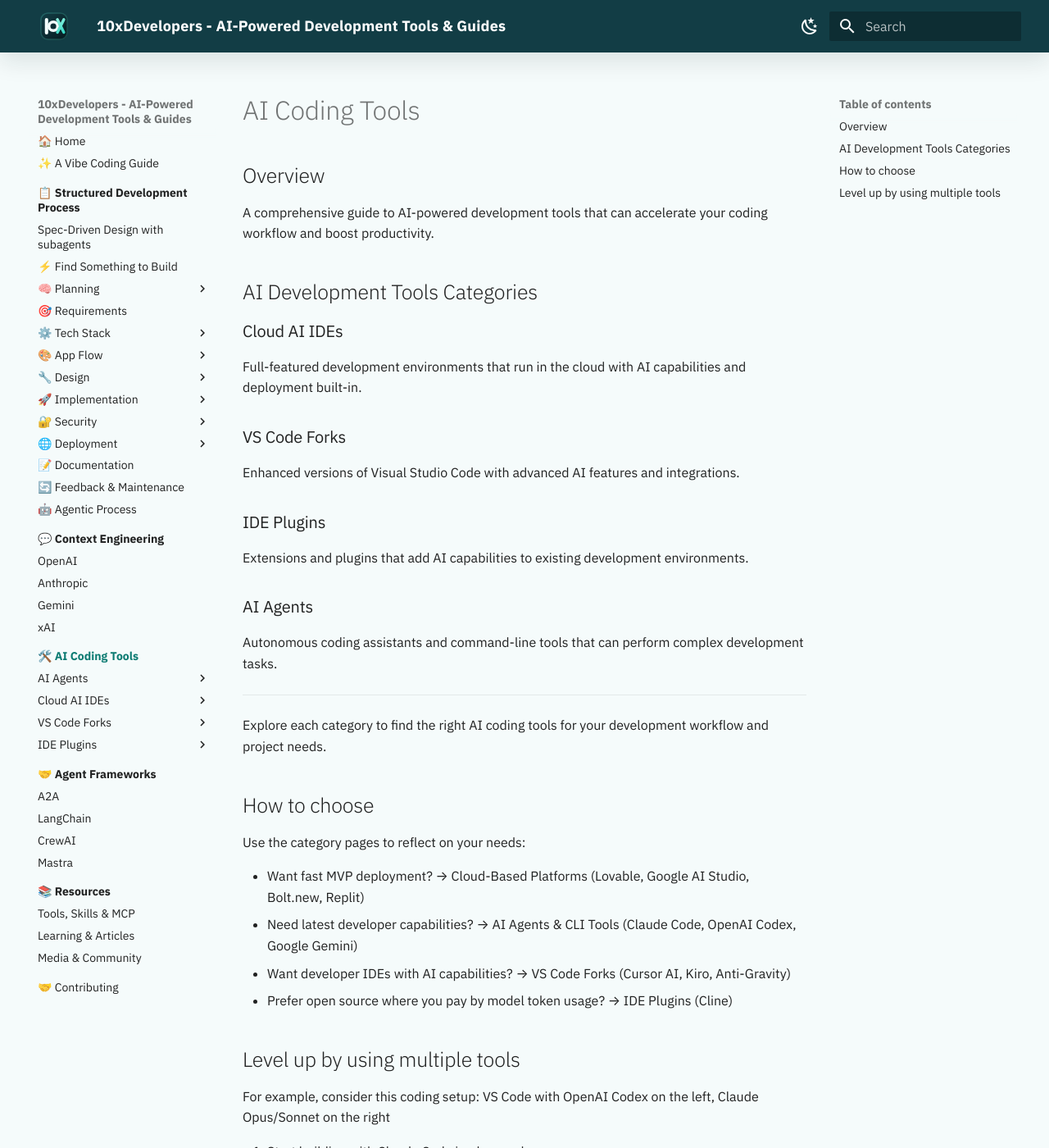
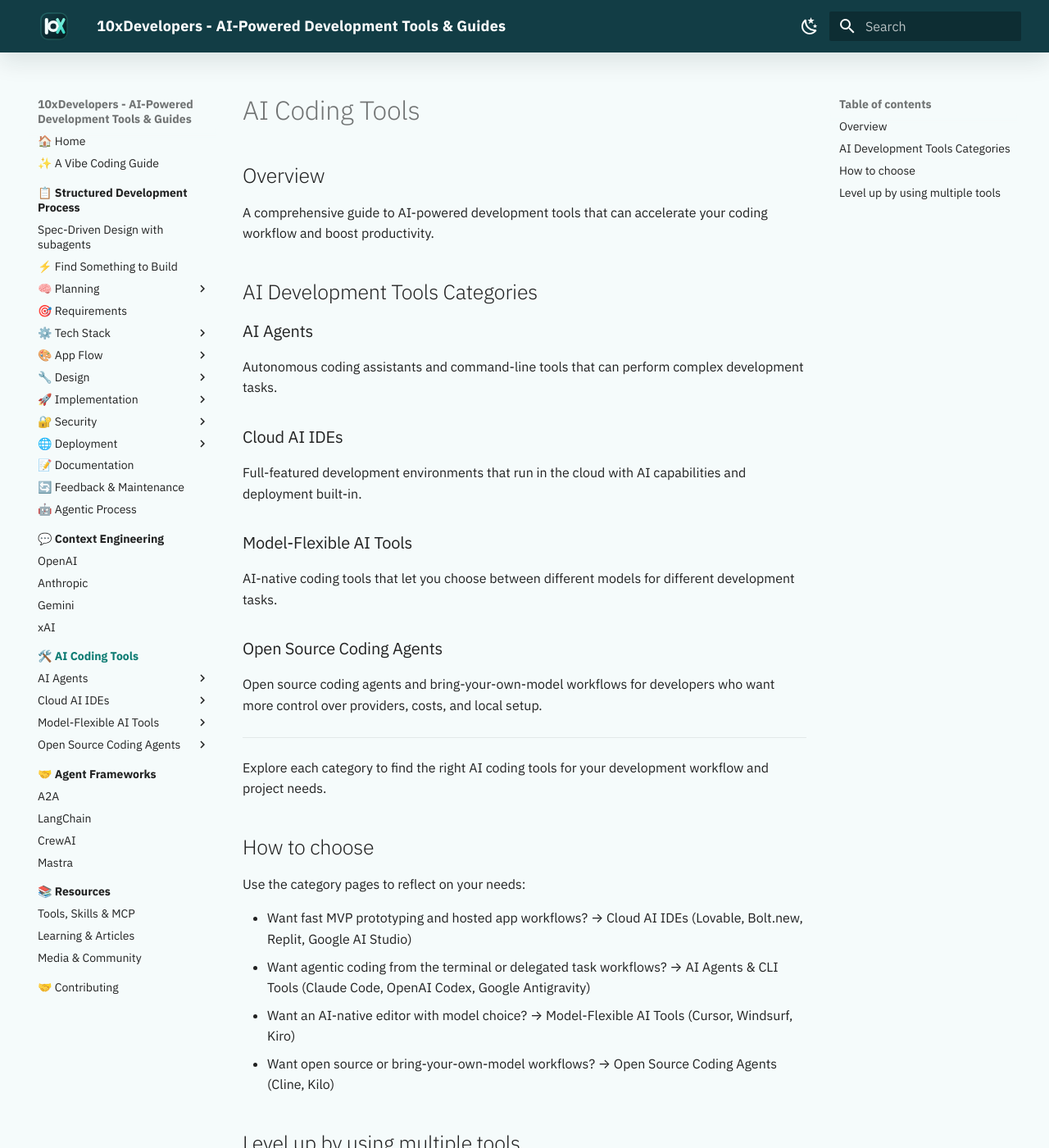
Before and after one commit to shlomoc/10xdev, an MkDocs documentation site: the page built from docs/ai-coding-tools/index.md, in a window 1280 px wide and 1400 px high. Shown: the whole window at 82% size. Built offline with MkDocs 1.6.1 and Material for MkDocs 9.7.7, drawn with Linux system fonts in a browser that asks for light colours.

Commit message:
docs: update AI coding tools documentation with new entries and reorganize sections

```diff
--- a/docs/ai-coding-tools/index.md
+++ b/docs/ai-coding-tools/index.md
@@ -1,6 +1,6 @@
 ---
 title: AI Coding Tools - Development Tools Guide
-description: Comprehensive guide to AI coding tools including Claude Code, Cursor, Cline, and more. Compare cloud IDEs, VS Code forks, IDE plugins, and AI agents for development.
+description: Comprehensive guide to AI coding tools including Claude Code, Cursor, Cline, and more. Compare cloud AI IDEs, AI agents, model-flexible AI tools, and open source coding agents for development.
 ---
 
 # AI Coding Tools
@@ -11,17 +11,17 @@ A comprehensive guide to AI-powered development tools that can accelerate your c
 
 ## AI Development Tools Categories
 
+### AI Agents
+Autonomous coding assistants and command-line tools that can perform complex development tasks.
+
 ### Cloud AI IDEs
 Full-featured development environments that run in the cloud with AI capabilities and deployment built-in.
 
-### VS Code Forks
-Enhanced versions of Visual Studio Code with advanced AI features and integrations.
+### Model-Flexible AI Tools
+AI-native coding tools that let you choose between different models for different development tasks.
 
-### IDE Plugins
-Extensions and plugins that add AI capabilities to existing development environments.
-
-### AI Agents
-Autonomous coding assistants and command-line tools that can perform complex development tasks.
+### Open Source Coding Agents
+Open source coding agents and bring-your-own-model workflows for developers who want more control over providers, costs, and local setup.
 
 ---
 
@@ -31,11 +31,10 @@ Explore each category to find the right AI coding tools for your development wor
 
 Use the category pages to reflect on your needs:
 
-- Want fast MVP deployment? → Cloud-Based Platforms (Lovable, Google AI Studio, Bolt.new, Replit)
-- Need latest developer capabilities? → AI Agents & CLI Tools (Claude Code, OpenAI Codex, Google Gemini)
-- Want developer IDEs with AI capabilities? → VS Code Forks (Cursor AI, Kiro, Anti-Gravity)
-- Prefer open source where you pay by model token usage? → IDE Plugins (Cline)
-
+- Want fast MVP prototyping and hosted app workflows? → Cloud AI IDEs (Lovable, Bolt.new, Replit, Google AI Studio)
+- Want agentic coding from the terminal or delegated task workflows? → AI Agents & CLI Tools (Claude Code, OpenAI Codex, Google Antigravity)
+- Want an AI-native editor with model choice? → Model-Flexible AI Tools (Cursor, Windsurf, Kiro)
+- Want open source or bring-your-own-model workflows? → Open Source Coding Agents (Cline, Kilo)
 
 ## Level up by using multiple tools
 
--- a/mkdocs.yml
+++ b/mkdocs.yml
@@ -149,25 +149,22 @@ nav:
     - AI Agents:
       - Claude Code: ai-coding-tools/ai-agents/claude-code.md
       - Codex: ai-coding-tools/ai-agents/codex.md
-      - Warp: ai-coding-tools/ai-agents/warp.md
-      - Kilo: ai-coding-tools/ai-agents/kilo.md
-      - Gemini: ai-coding-tools/ai-agents/gemini-cli.md
+      - Antigravity: ai-coding-tools/ai-agents/antigravity.md
     - Cloud AI IDEs:
       - Lovable.dev: ai-coding-tools/cloud-ai-ides/lovable.md
       - Bolt.new: ai-coding-tools/cloud-ai-ides/bolt.md
-      - Google AI for Developers: ai-coding-tools/cloud-ai-ides/aistudio.md
+      - Google AI Studio: ai-coding-tools/cloud-ai-ides/aistudio.md
       - Replit: ai-coding-tools/cloud-ai-ides/replit.md
       - Base44: ai-coding-tools/cloud-ai-ides/base44.md
       - Rocket.new: ai-coding-tools/cloud-ai-ides/rocket.md
       - CreateAnything: ai-coding-tools/cloud-ai-ides/createanything.md
-    - VS Code Forks:
+    - Model-Flexible AI Tools:
       - Cursor AI: ai-coding-tools/vs-code-forks/cursor.md
       - Windsurf: ai-coding-tools/vs-code-forks/windsurf.md
       - Kiro: ai-coding-tools/vs-code-forks/kiro.md
-      - Anti-Gravity: ai-coding-tools/vs-code-forks/anti-gravity.md
-    - IDE Plugins:
-      - Cline: ai-coding-tools/ide-plugins/cline.md
-      - Github Copilot: ai-coding-tools/ide-plugins/github.md
+    - Open Source Coding Agents:
+      - Cline: ai-coding-tools/ai-agents/cline.md
+      - Kilo: ai-coding-tools/ai-agents/kilo.md
   - 🤝 Agent Frameworks:
     - Overview: agent-frameworks/index.md
     - A2A: agent-frameworks/a2a.md
```
Also changed, not shown: docs/ai-coding-tools/ai-agents/antigravity.md (added, +14 -0 lines), docs/ai-coding-tools/ai-agents/cline.md (added, +12 -0 lines), docs/ai-coding-tools/ai-agents/gemini-cli.md (deleted, +0 -12 lines), docs/ai-coding-tools/cloud-ai-ides/aistudio.md (+7 -7 lines), docs/ai-coding-tools/ide-plugins/cline.md (deleted, +0 -18 lines), docs/ai-coding-tools/vs-code-forks/anti-gravity.md (deleted, +0 -9 lines), docs/ai-coding-tools/vs-code-forks/cursor.md (+7 -5 lines), docs/prompt-engineering/gemini.md (+6 -5 lines), docs/resources/community/index.md (+1 -1 lines).
